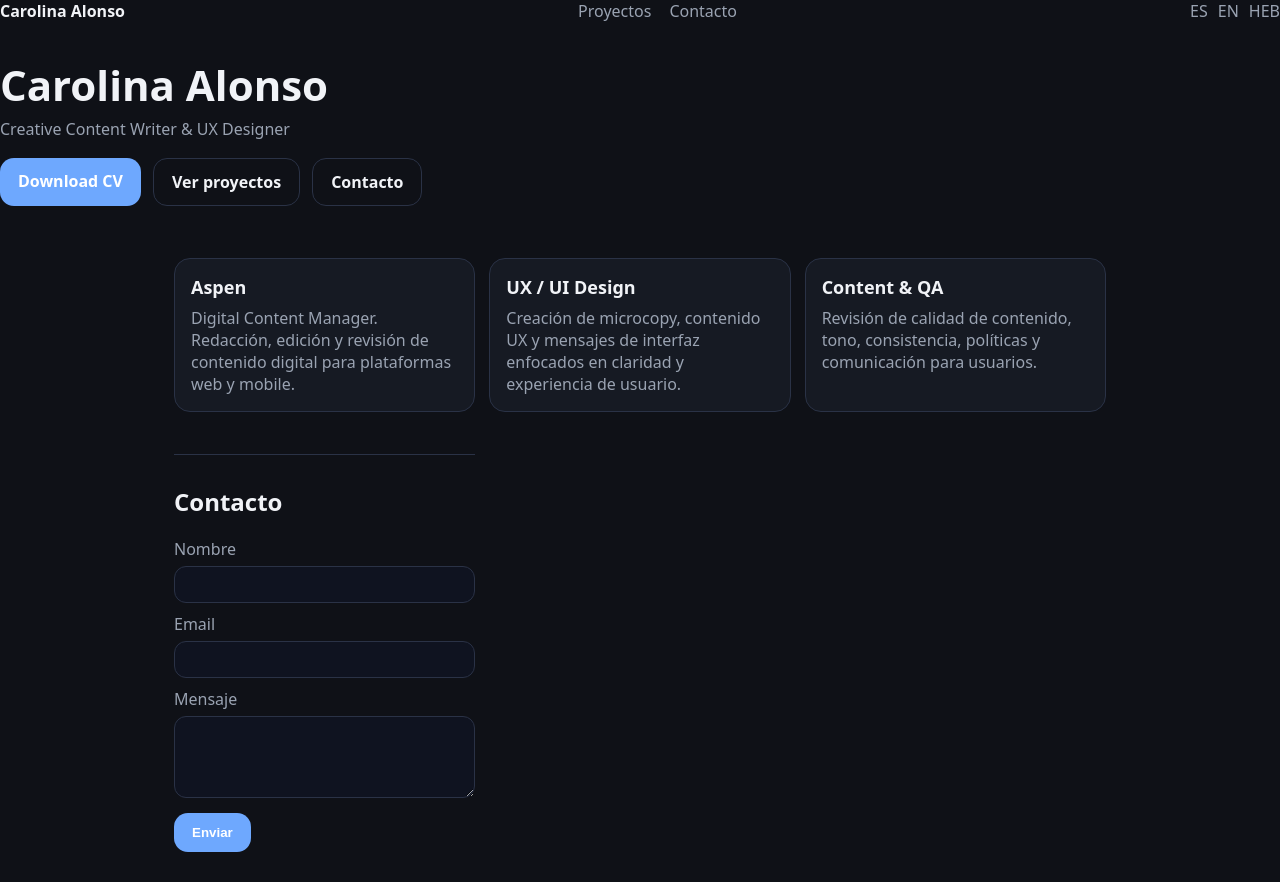
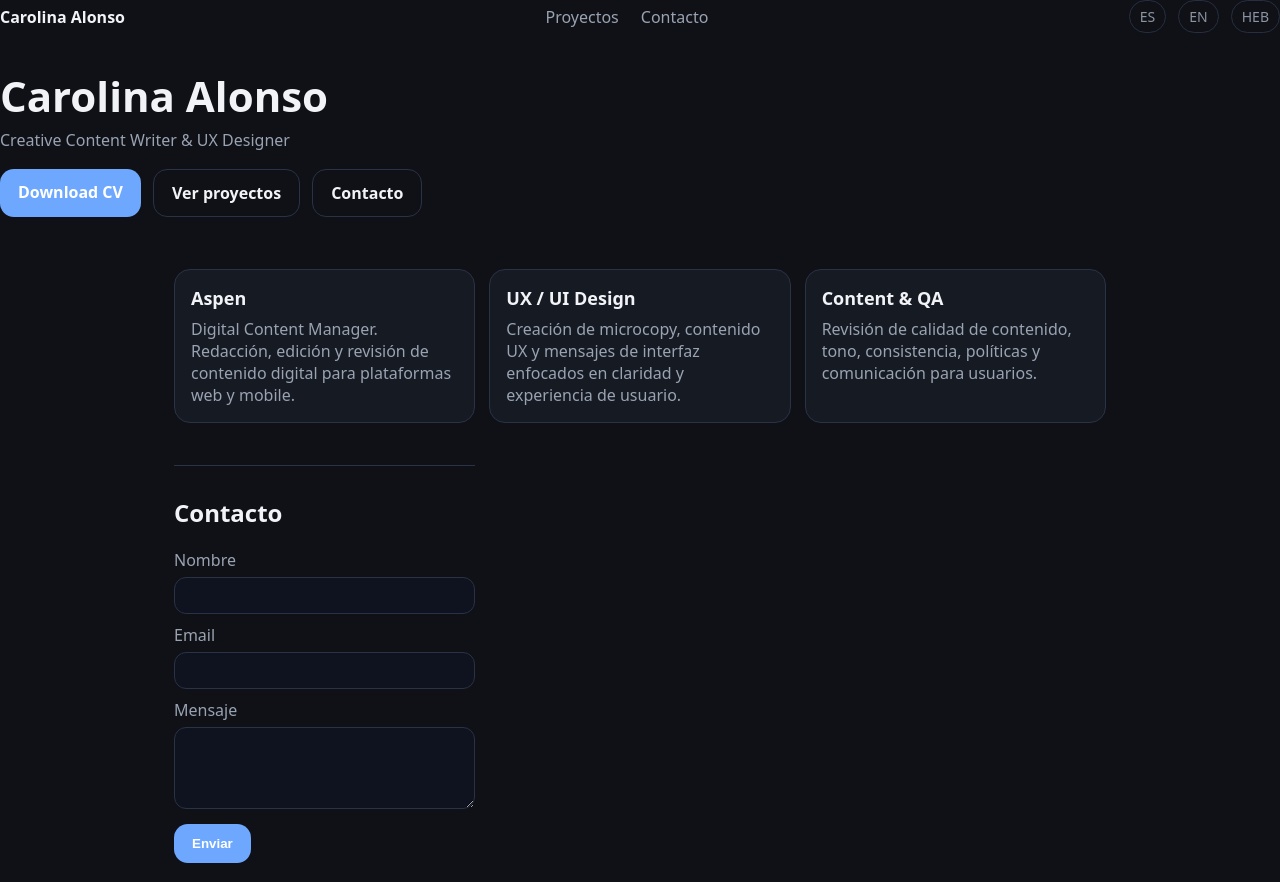
Before and after one commit to alonsocarolinacv-dot/carolina-portfolio, a plain HTML site: page index.html in a window 1280 px wide. Shown: the top 882 px of the page. Drawn offline with Linux system fonts and the light colour scheme.

Commit message:
Add files via upload

```diff
--- a/styles.css
+++ b/styles.css
@@ -17,21 +17,36 @@ body{
 
 .container{max-width:980px;margin:0 auto;padding:24px}
 
-.nav{
-  display:flex;
-  justify-content:space-between;
-  align-items:center;
-  gap:16px;
+.nav {
+  display: flex;
+  justify-content: space-between;
+  align-items: center;
+  gap: 32px;
 }
-.nav-links{
-  display:flex;
-  gap:18px;
-  align-items:center;
+.nav-links {
+  display: flex;
+  gap: 22px;
+  align-items: center;
 }
-.lang{
-  display:flex;
-  gap:10px;
-  align-items:center;
+
+.lang {
+  display: flex;
+  gap: 12px;
+  align-items: center;
+}
+
+.lang-link {
+  font-size: 14px;
+  padding: 6px 10px;
+  border: 1px solid var(--line);
+  border-radius: 999px;
+  color: var(--text);
+  text-decoration: none;
+  opacity: 0.9;
+}
+
+.lang-link:hover {
+  opacity: 1;
 }
 
 
```
